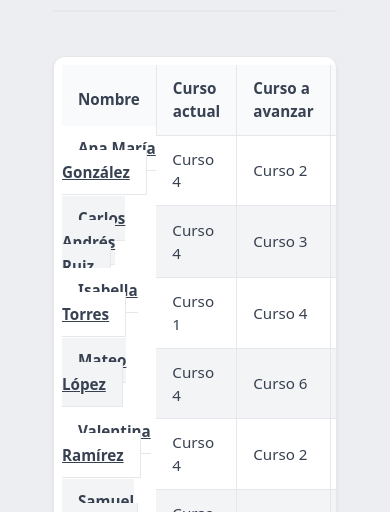
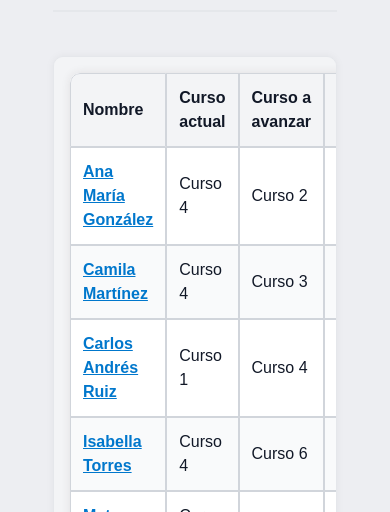
Before and after one commit to SamPerezCode/App-Escuela-Dominical, a React (Vite) app: page /dashboard/candidatos-promocionar in a window 390 px wide. Shown: the part 332-844 px from the top of the page. Built offline with nearby package versions, Linux system fonts and the light colour scheme; no server answers; sample sign-in values are in the browser's storage.

Commit message:
Mejora: Ajustar estilos de tablas y botones para mejorar la experiencia de usuario y la responsividad.

```diff
--- a/src/components/accesoRapido/PagesMenu/Estudiantes/ComponentesEstudiantes/CandidatosPromocionar.css
+++ b/src/components/accesoRapido/PagesMenu/Estudiantes/ComponentesEstudiantes/CandidatosPromocionar.css
@@ -72,14 +72,13 @@
 
 }
 
-/* Tabla */
 .tabla-candidatos-container {
     overflow-x: auto;
-    border-radius: 12px;
-    border: 1px solid var(--border-color, #e5e7eb);
-    background-color: var(--card-bg, #f9fafb);
-    padding: 0.5rem;
-    box-shadow: 0 2px 4px rgba(0, 0, 0, 0.05);
+    padding: 1rem;
+    border-radius: 10px;
+    background-color: #f3f4f6;
+    box-shadow: 0 0 8px rgba(0, 0, 0, 0.05);
+    border: 1px solid #e5e7eb;
 }
 
 .dark .tabla-candidatos-container {
@@ -89,92 +88,80 @@
 }
 
 .tabla-candidatos {
-    width: 100%;
-    border-collapse: collapse;
+    width: auto;
+    border-collapse: separate;
+    border-spacing: 0;
+    font-family: sans-serif;
+    background-color: #ffffff;
+    color: #111827;
+    box-shadow: 0 0 10px rgba(54, 43, 43, 0.1);
+    overflow: hidden;
+    border-radius: 10px;
+}
+
+/* Bordes redondeados */
+.tabla-candidatos thead th:first-child {
+    border-top-left-radius: 10px;
+}
+
+.tabla-candidatos thead th:last-child {
+    border-top-right-radius: 10px;
+}
+
+.tabla-candidatos tbody tr:last-child td:first-child {
+    border-bottom-left-radius: 10px;
+}
+
+.tabla-candidatos tbody tr:last-child td:last-child {
+    border-bottom-right-radius: 10px;
+}
+
+.tabla-candidatos thead {
+    background-color: #f3f4f6;
 }
 
 .tabla-candidatos th,
 .tabla-candidatos td {
-    padding: 12px 16px;
-    border-bottom: 1px solid #e5e7eb;
-    border-right: 1px solid #e5e7eb;
+    padding: 12px;
+    border: 1px solid #d1d5db;
     text-align: left;
-    font-size: 0.95rem;
 }
 
-.tabla-candidatos th {
+.tabla-candidatos tr:nth-child(even) {
     background-color: #f9fafb;
-    color: #374151;
+}
+
+/* Dark mode */
+.dark .tabla-candidatos {
+    background-color: #1f2937;
+    color: #f9fafb;
+}
+
+.dark .tabla-candidatos thead {
+    background-color: #374151;
+}
+
+.dark .tabla-candidatos th,
+.dark .tabla-candidatos td {
+    border-color: #4b5563;
+}
+
+.dark .tabla-candidatos tr:nth-child(even) {
+    background-color: #2d3748;
+}
+
+/* Nombre clickeable */
+.nombre-alumno-candidato {
+    all: unset;
+    /* 👈 quita todo el estilo heredado del td */
+    cursor: pointer;
+    color: var(--link-color, #0077cc);
+    text-decoration: underline;
     font-weight: 600;
 }
 
-.tabla-candidatos td {
-    color: #374151;
-    background-color: #ffffff;
-}
-
-.tabla-candidatos th:last-child,
-.tabla-candidatos td:last-child {
-    border-right: none;
-}
-
-.tabla-candidatos tbody tr:last-child td:first-child {
-    border-bottom-left-radius: 12px;
-}
-
-.tabla-candidatos tbody tr:last-child td:last-child {
-    border-bottom-right-radius: 12px;
-}
-
-.tabla-candidatos tbody tr:nth-child(even) td {
-    background-color: #f3f4f6;
-}
-
-.tabla-candidatos tr:hover td {
-    background-color: #e5e7eb;
-    cursor: pointer;
-}
-
-/* Dark mode */
-.dark .tabla-candidatos th {
-    background-color: #2d3748;
-    color: #f9fafb;
-    border-bottom: 1px solid #374151;
-    border-right: 1px solid #374151;
-}
-
-.dark .tabla-candidatos td {
-    background-color: #1f2937;
-    color: #e4e4e4;
-    border-bottom: 1px solid #374151;
-    border-right: 1px solid #374151;
-}
-
-.dark .tabla-candidatos tbody tr:nth-child(even) td {
-    background-color: #2d3748;
-}
-
-.dark .tabla-candidatos tr:hover td {
-    background-color: #3a404b;
-}
-
-/* Nombre clickeable */
-.nombre-alumno {
-    color: #2563eb;
-    text-decoration: underline;
-    cursor: pointer;
-}
-
-.nombre-alumno:hover {
-    color: #1d4ed8;
-}
-
-.dark .nombre-alumno {
-    color: #63b3ed;
-}
-
-.dark .nombre-alumno:hover {
-    color: #4299e1;
+.nombre-alumno-candidato:hover {
+    color: var(--link-hover-color, #005fa3);
 }
 
 @media (max-whidth:640px) {
--- a/src/components/accesoRapido/PagesMenu/Estudiantes/ComponentesEstudiantes/CandidatosPromocionar.jsx
+++ b/src/components/accesoRapido/PagesMenu/Estudiantes/ComponentesEstudiantes/CandidatosPromocionar.jsx
@@ -8,7 +8,6 @@ import "./CandidatosPromocionar.css";
 function CandidatosPromocionar() {
     const navigate = useNavigate();
 
-    // NUEVO: versión responsive para menú móvil
     const [esMovil, setEsMovil] = useState(window.innerWidth < 640);
     const [menuAbierto, setMenuAbierto] = useState(false);
     const menuRef = useRef(null);
@@ -30,12 +29,16 @@ function CandidatosPromocionar() {
         };
     }, []);
 
+    const estudiantesOrdenados = [...estudiantes].sort((a, b) => {
+        return a.nombre.localeCompare(b.nombre);
+    });
+
+
     return (
         <div className="container-candidatos-promocionar">
             <div className="header-candidatos">
                 <h1>Candidatos a promocionar</h1>
 
-                {/* Desktop: botón volver */}
                 {!esMovil && (
                     <button className="btn-volver-candidato" onClick={() => navigate("/dashboard/estudiantes")}>
                         ← <span>Regresar</span>
@@ -60,7 +63,6 @@ function CandidatosPromocionar() {
                 )}
             </div>
 
-            {/* 🔥 TU TABLA NO SE TOCA 🔥 */}
             <div className="tabla-candidatos-container">
                 <table className="tabla-candidatos">
                     <thead>
@@ -73,13 +75,15 @@ function CandidatosPromocionar() {
                         </tr>
                     </thead>
                     <tbody>
-                        {estudiantes.map((est) => (
+                        {estudiantesOrdenados.map((est) => (
                             <tr key={est.id}>
-                                <td
-                                    className="nombre-alumno"
-                                    onClick={() => navigate(`/dashboard/estudiantes/${est.id}`)}
-                                >
-                                    {est.nombre}
+                                <td>
+                                    <span
+                                        className="nombre-alumno-candidato"
+                                        onClick={() => navigate(`/dashboard/estudiantes/${est.id}`)}
+                                    >
+                                        {est.nombre}
+                                    </span>
                                 </td>
                                 <td>{`Curso ${Math.floor(Math.random() * 5) + 1}`}</td>
                                 <td>{`Curso ${Math.floor(Math.random() * 5) + 2}`}</td>
@@ -88,6 +92,7 @@ function CandidatosPromocionar() {
                             </tr>
                         ))}
                     </tbody>
+
                 </table>
             </div>
         </div>
--- a/src/components/accesoRapido/PagesMenu/Periodos/ComponentesPeriodos/RegistrarPeriodo.css
+++ b/src/components/accesoRapido/PagesMenu/Periodos/ComponentesPeriodos/RegistrarPeriodo.css
@@ -102,19 +102,20 @@
 }
 
 .btn-volver-periodo {
+    display: flex;
+    align-items: center;
+    white-space: nowrap;
+    gap: 6px;
     padding: 6px 12px;
-    background-color: var(--card-bg);
+    margin-right: 0px !important;
+    background-color: var(--card-bg, #fff);
     border: 1px solid #ccc;
     border-radius: 6px;
-    font-family: inherit !important;
     font-size: 14px;
+    font-family: inherit;
     color: #111827;
     cursor: pointer;
-    transition: background-color 0.3s ease, color 0.3s ease;
-    height: 33px;
-    display: flex;
-    align-items: center;
-    margin-right: 0 !important;
+    transition: background-color 0.3s ease;
 }
 
 .btn-volver-periodo:hover {
@@ -134,8 +135,8 @@
 }
 
 /* === Responsive === */
-@media (max-width: 639px) {
-    .btn-volver {
+@media (max-width: 640px) {
+    .btn-volver-periodo {
         display: none;
     }
 }
--- a/src/components/accesoRapido/PagesMenu/Periodos/Periodos.css
+++ b/src/components/accesoRapido/PagesMenu/Periodos/Periodos.css
@@ -37,6 +37,7 @@
     border: 1px solid #ccc;
     border-radius: 6px;
     font-size: 14px;
+    font-family: inherit;
     color: #111827;
     cursor: pointer;
     transition: background-color 0.3s ease;
@@ -53,7 +54,7 @@
 }
 
 .dark .btn-volver-periodo:hover {
-    background-color: #374151;
+    background-color: var(--text-color) !important;
     color: #111827 !important;
 }
 
```
